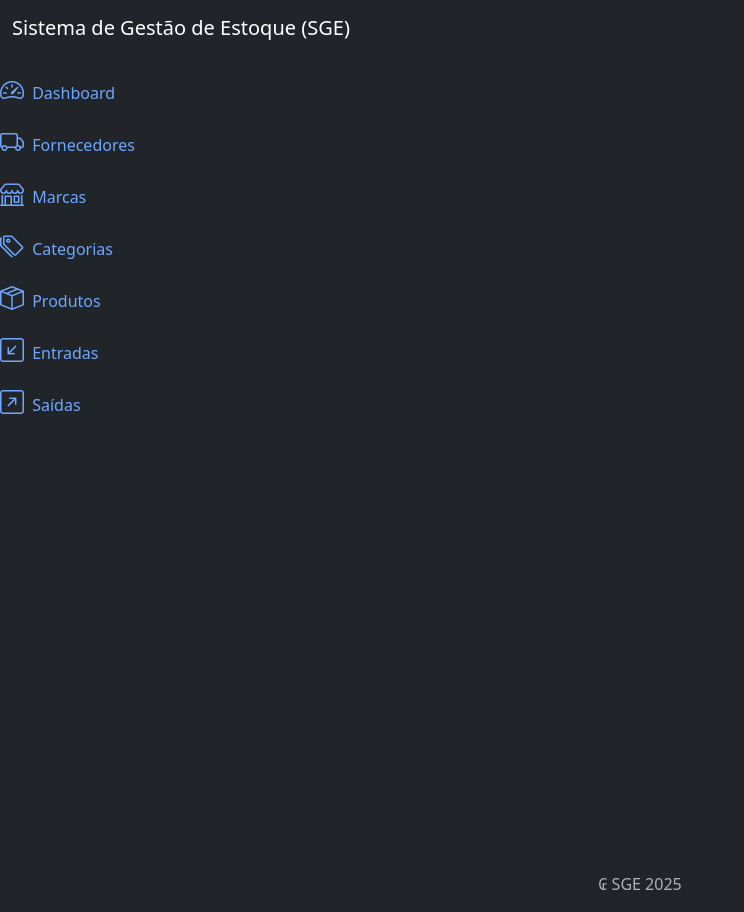
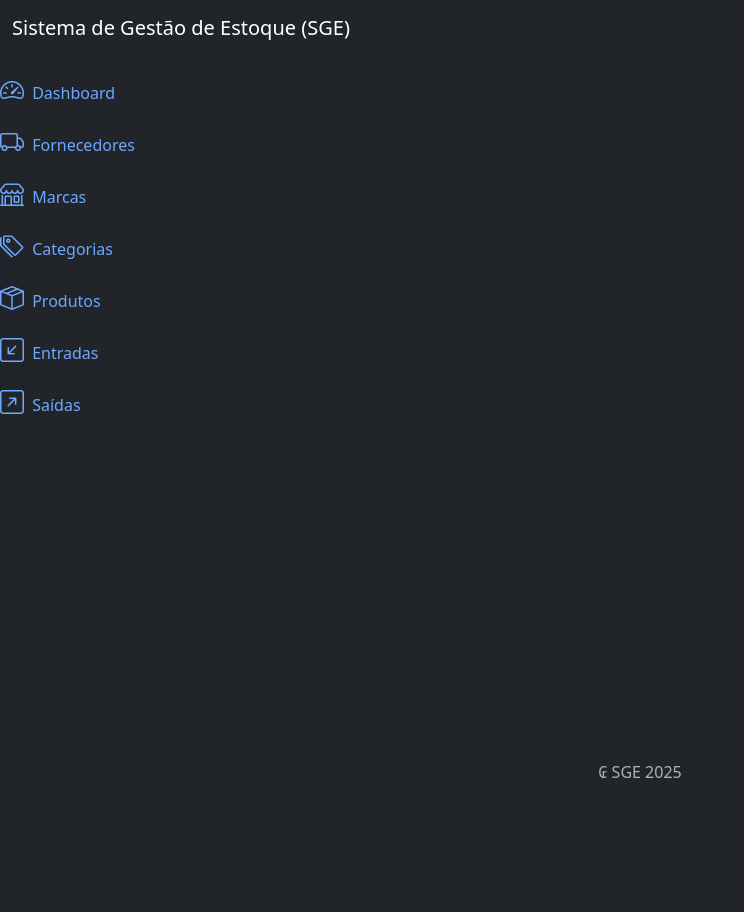
Before and after one commit to felipe-rods/sistema_de_gestao_de_estoque, a Django app: template app/templates/base.html in a window 1280 px wide. Shown: the whole page, without its empty margins (0-744 px from the left). After the commit the page ends 778 px from the top, so only its background shows below. Run offline with Django 5.2, Linux system fonts and the light colour scheme; the template is opened without the code that fills it, so the values that code supplies are empty.

Commit message:
Fix: base template footer

```diff
--- a/app/templates/base.html
+++ b/app/templates/base.html
@@ -14,26 +14,25 @@
 
 </head>
 
-<body>
-    {% include 'components/_header.html' %}
-
-    <div class="container-fluid">
+<body class="d-flex flex-column min-vh-100">
+    <header>
+        {% include 'components/_header.html' %}
+    </header>
+    <div class="container-fluid flex-grow-1">
         <div class="row">
-            <div class="col-2 vh-100">
+            <aside class="col-2">
                 {% include 'components/_sidebar.html' %}
-            </div>
-            <div class="col-10 py-3">
+            </aside>
+            <main class="col-10 py-3">
                 <div class="container mt-4">
-                    <main>
-                        {% block content %}
-                        {% endblock %}
-                    </main>
+                    {% block content %}
+                    {% endblock %}
                 </div>
-            </div>
+            </main>
         </div>
     </div>
-
-    {% include 'components/_footer.html' %}
-
+    <footer>
+        {% include 'components/_footer.html' %}
+    </footer>
 </body>
 </html>
```
